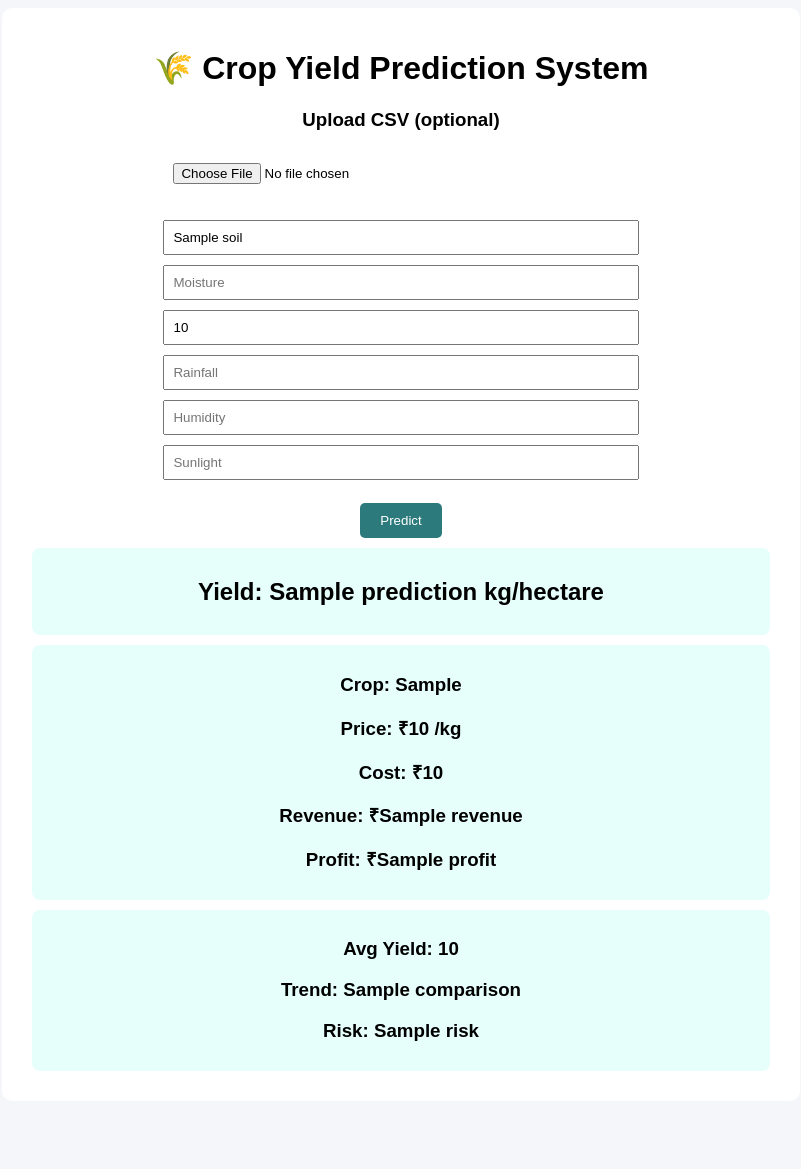
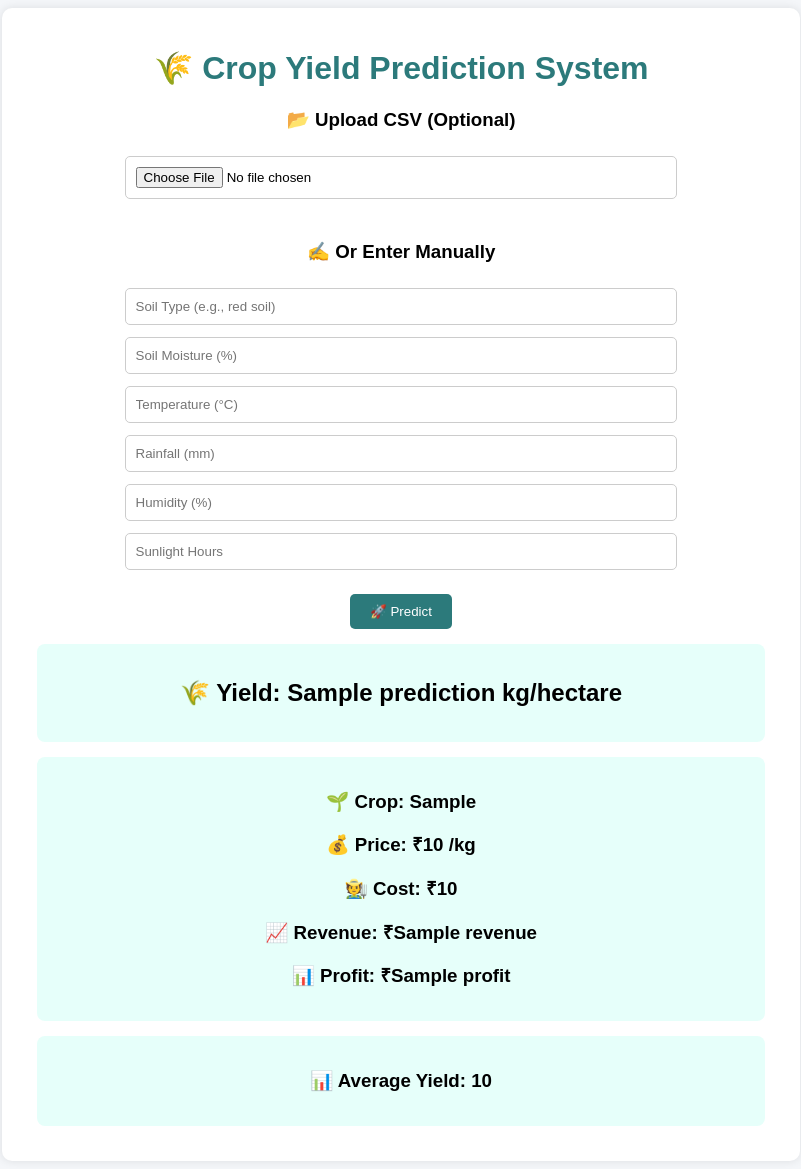
Before and after one commit to mokaabhiram2k6-dev/crop-yield-prediction, a Flask app: template templates/index.html in a window 1280 px wide. Shown: the whole page, without its empty margins (239-1040 px from the left). Before the commit the page ends 1071 px from the top, so only its background shows below. Run offline with Flask 3, Linux system fonts and the light colour scheme; the template is opened without the code that fills it: most values are stand-ins (such as "Sample title", 1, 10 or a date in 2020); parts of the project's set-up code (start-up, migrations or seed data) failed here and were passed over.

Commit message:
Improve layout and styles for index.html
Updated the layout and styles of the Crop Yield Dashboard, enhancing user input fields and output display.

```diff
--- a/templates/index.html
+++ b/templates/index.html
@@ -2,7 +2,6 @@
 <html>
 <head>
     <title>Crop Yield Dashboard</title>
-
     <style>
         body {
             font-family: Arial;
@@ -16,12 +15,15 @@
             background: white;
             padding: 20px;
             border-radius: 10px;
+            box-shadow: 0px 0px 10px rgba(0,0,0,0.1);
         }
 
         input {
-            padding: 8px;
-            margin: 5px;
-            width: 60%;
+            padding: 10px;
+            margin: 6px;
+            width: 70%;
+            border-radius: 5px;
+            border: 1px solid #ccc;
         }
 
         button {
@@ -30,13 +32,18 @@
             color: white;
             border: none;
             border-radius: 5px;
+            cursor: pointer;
         }
 
         .card {
             background: #e6fffa;
-            padding: 10px;
-            margin: 10px;
+            padding: 15px;
+            margin: 15px;
             border-radius: 8px;
+        }
+
+        h1 {
+            color: #2c7a7b;
         }
     </style>
 </head>
@@ -47,38 +54,41 @@
 
 <h1>🌾 Crop Yield Prediction System</h1>
 
+<!-- FORM -->
 <form method="POST" enctype="multipart/form-data">
-    <h3>Upload CSV (optional)</h3>
+
+    <h3>📂 Upload CSV (Optional)</h3>
     <input type="file" name="file"><br><br>
 
-    <input type="text" name="soil" placeholder="Soil Type" value="{{soil}}"><br>
-    <input type="number" name="moisture" placeholder="Moisture" value="{{moisture}}"><br>
-    <input type="number" name="temp" placeholder="Temperature" value="{{temp}}"><br>
-    <input type="number" name="rainfall" placeholder="Rainfall" value="{{rainfall}}"><br>
-    <input type="number" name="humidity" placeholder="Humidity" value="{{humidity}}"><br>
-    <input type="number" name="sunlight" placeholder="Sunlight" value="{{sunlight}}"><br><br>
+    <h3>✍️ Or Enter Manually</h3>
 
-    <button type="submit">Predict</button>
+    <input type="text" name="soil" placeholder="Soil Type (e.g., red soil)" required><br>
+    <input type="number" step="any" name="moisture" placeholder="Soil Moisture (%)" required><br>
+    <input type="number" step="any" name="temp" placeholder="Temperature (°C)" required><br>
+    <input type="number" step="any" name="rainfall" placeholder="Rainfall (mm)" required><br>
+    <input type="number" step="any" name="humidity" placeholder="Humidity (%)" required><br>
+    <input type="number" step="any" name="sunlight" placeholder="Sunlight Hours" required><br><br>
+
+    <button type="submit">🚀 Predict</button>
 </form>
 
+<!-- OUTPUT -->
 {% if prediction %}
 
 <div class="card">
-    <h2> Yield: {{prediction}} kg/hectare</h2>
+    <h2>🌾 Yield: {{prediction}} kg/hectare</h2>
 </div>
 
 <div class="card">
-    <h3> Crop: {{selected_crop}}</h3>
-    <h3> Price: ₹{{price}} /kg</h3>
-    <h3> Cost: ₹{{cost}}</h3>
-    <h3> Revenue: ₹{{revenue}}</h3>
-    <h3> Profit: ₹{{profit}}</h3>
+    <h3>🌱 Crop: {{selected_crop}}</h3>
+    <h3>💰 Price: ₹{{price}} /kg</h3>
+    <h3>🧑‍🌾 Cost: ₹{{cost}}</h3>
+    <h3>📈 Revenue: ₹{{revenue}}</h3>
+    <h3>📊 Profit: ₹{{profit}}</h3>
 </div>
 
 <div class="card">
-    <h3> Avg Yield: {{avg_yield}}</h3>
-    <h3> Trend: {{comparison}}</h3>
-    <h3> Risk: {{risk}}</h3>
+    <h3>📊 Average Yield: {{avg_yield}}</h3>
 </div>
 
 {% endif %}
```
